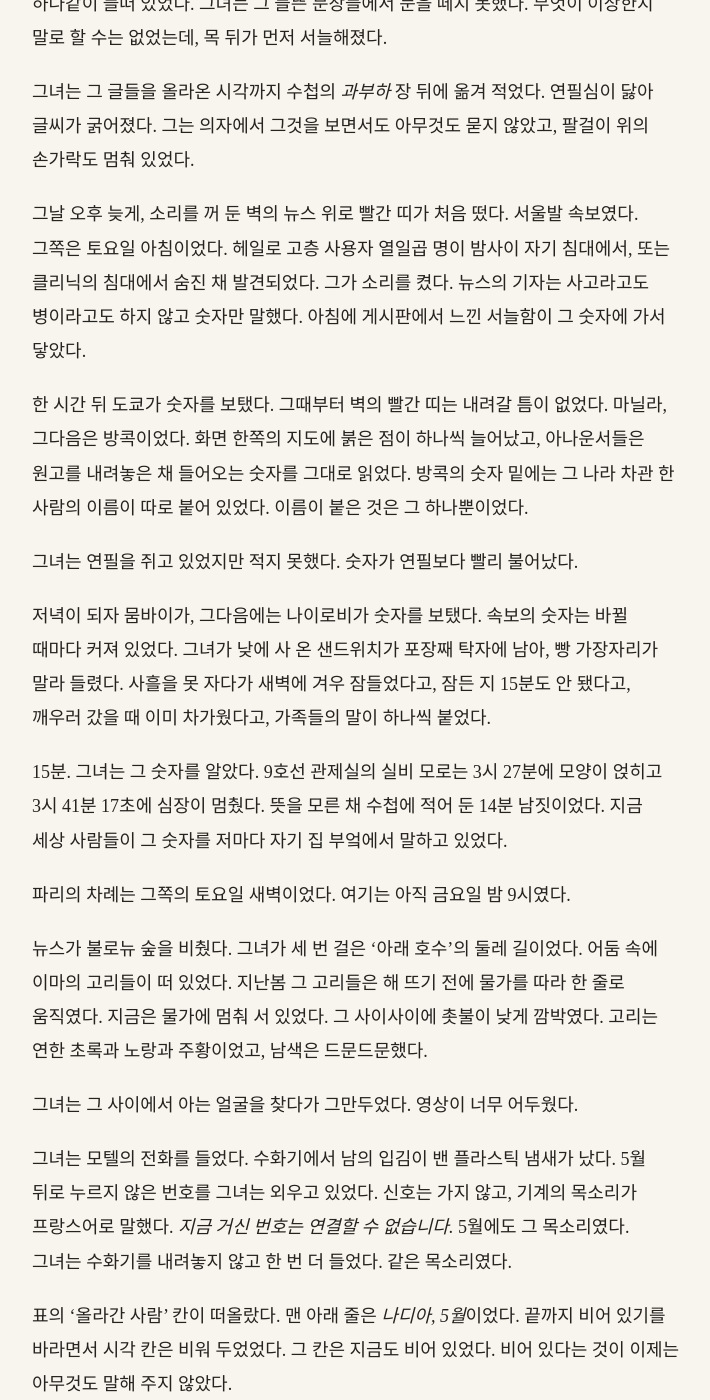
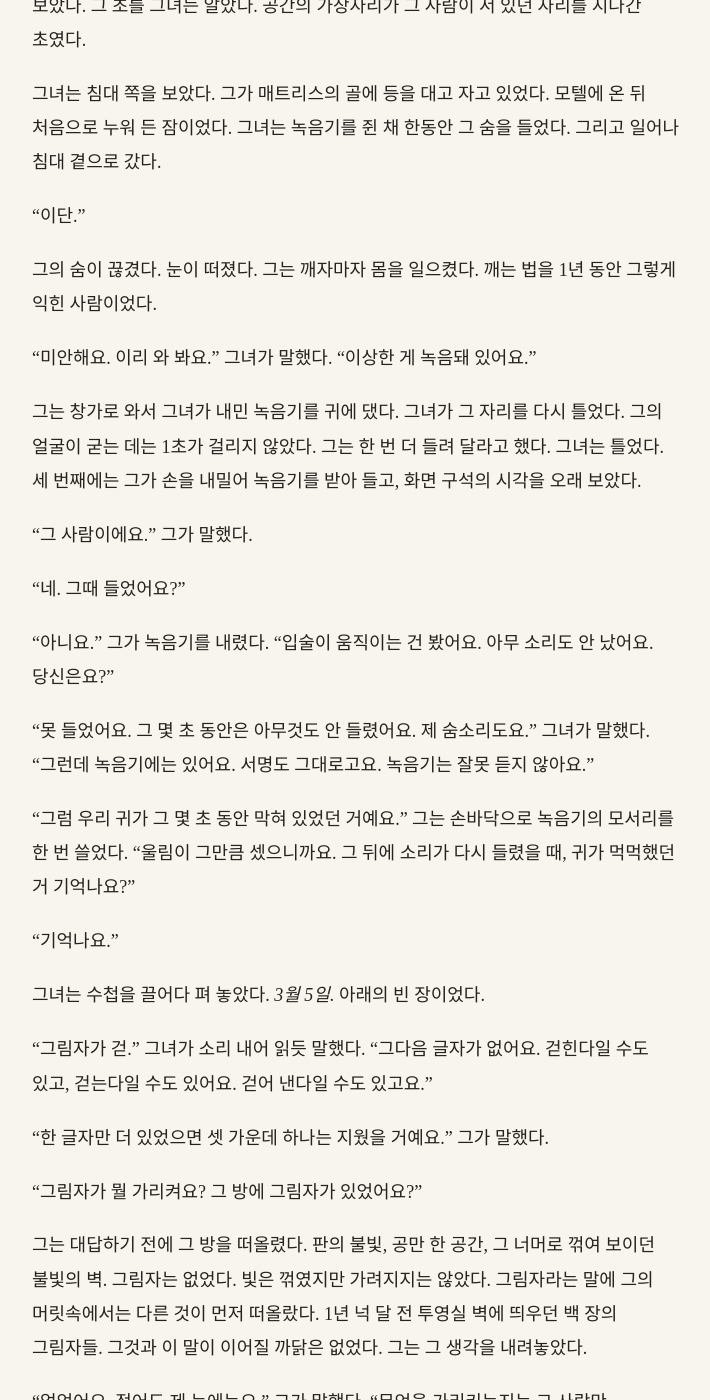
Before and after one commit to kangkkang/writer_s1_public, a Jekyll site: the page built from vol1/036.md, in a window 1280 px wide and 1400 px high, scrolled down 19157 px. Shown: the whole window, without its empty margins (284-994 px from the left). Built offline with Jekyll 4.4.1, drawn with Linux system fonts in a browser that asks for light colours; our own code applies the rules of GitHub Pages for plain Markdown files; some of the changed text lies outside the part shown.

Commit message:
Update from https://github.com/kangkkang/writer_s1/commit/26b48d733439eefbbd3326d2aa3ca84f64a2ea8a

```diff
--- a/vol1/036.md
+++ b/vol1/036.md
@@ -138,11 +138,11 @@
 
 한 사람이 그 신비한 공간 앞에 서 있었고, 공간이 커지는 순간 각진 조각으로 흩어졌다는 것도 썼다. 이름은 쓰지 않았다. 그 사람이 부회장이라는 것은 굳이 확인하지 않아도 되는 일이었다. 그러나 그 이름을 쓰면 위험해질 수 있었다. 이름이 나가는 순간, 그 방에 누가 있었고 누가 그것을 보았는지도 함께 드러날 것이었다.
 
-그녀는 오른쪽 허벅지의 주머니를 열고 회색 녹음기를 꺼내, 단말 옆면의 연결구에 꽂았다. 가상 화면에 창이 하나 열리고, 녹음기 안의 것들이 목록으로 떴다. 1년 넉 달 치의 송출 기록이었다. 줄마다 시각이 있었고, 그 기록 전체에 녹음기의 서명이 붙어 있었다.
+그녀는 오른쪽 허벅지의 주머니를 열고 회색 녹음기를 꺼내, 단말 옆면의 연결구에 꽂았다. 가상 화면에 창이 하나 열리고, 녹음기 안의 것들이 목록으로 떴다. 1년 넉 달 치의 송출 기록이었다. 줄마다 시각이 있었고, 그 기록 전체에 녹음기의 서명이 붙어 있었다. 목록의 맨 아래에는 녹음 하나가 더 있었다. 그 방에 들어선 때부터 뛰쳐나온 때까지의 소리였다.
 
 이 녹음기는 그녀가 녹음하는 모든 것에 시각과 서명을 붙였다. 누가 이것을 합성이라고 하면, 이 기록이 언제 어디서 옮겨 담겼는지를 그 서명이 보여 줄 것이었다.
 
-그녀는 그것을 글에 붙였다.
+그녀는 송출 기록을 글에 붙였다. 그 방의 녹음은 붙이지 않았다. 아직 들어 보지 못한 것이었다.
 
 그리고 손을 왼쪽 가슴의 주머니로 가져갔다.
 
@@ -386,6 +386,74 @@
 
 그녀는 연필을 쥔 채, 빈 장 위에서 손을 내리지 않았다.
 
+한참 뒤 그녀는 연필을 내려놓고 허벅지 주머니에서 녹음기를 꺼냈다. 목록의 맨 아래에 그 방의 녹음이 있었다. 며칠 동안 그녀는 그것을 열지 않았다. 열면 그 방에 다시 들어가야 했다.
+
+소리를 가장 작게 줄이고 녹음기를 귀에 댔다. 끝에서부터 거슬러 갔다. 계단을 달리는 발소리. 경보. 그의 숨. 그보다 조금 앞.
+
+그 방에서 그녀는 그 몇 초를 고요로 기억했다. 울림이 꼭대기까지 올라간 뒤, 세상의 소리가 다 빠져나간 몇 초였다. 녹음기는 그 몇 초를 고요로 기억하지 않았다. 바닥을 긁는 듯한 울림이 거기 그대로 있었다. 그리고 그 아래로, 목소리 하나가 있었다.
+
+낮고 평평했다. 이상하게 가벼웠다. 18분 동안 그 방에서 들은 목소리와 같은 사람의 것이었는데, 무언가가 빠져 있었다.
+
+*그림자가 걷—*
+
+거기서 끊겼다. 그다음은 울림뿐이었다.
+
+그녀는 같은 자리를 세 번 다시 들었다. 세 번 다 같은 초에서 끊겼다. 화면 구석의 시각을 보았다. 그 초를 그녀는 알았다. 공간의 가장자리가 그 사람이 서 있던 자리를 지나간 초였다.
+
+그녀는 침대 쪽을 보았다. 그가 매트리스의 골에 등을 대고 자고 있었다. 모텔에 온 뒤 처음으로 누워 든 잠이었다. 그녀는 녹음기를 쥔 채 한동안 그 숨을 들었다. 그리고 일어나 침대 곁으로 갔다.
+
+"이단."
+
+그의 숨이 끊겼다. 눈이 떠졌다. 그는 깨자마자 몸을 일으켰다. 깨는 법을 1년 동안 그렇게 익힌 사람이었다.
+
+"미안해요. 이리 와 봐요." 그녀가 말했다. "이상한 게 녹음돼 있어요."
+
+그는 창가로 와서 그녀가 내민 녹음기를 귀에 댔다. 그녀가 그 자리를 다시 틀었다. 그의 얼굴이 굳는 데는 1초가 걸리지 않았다. 그는 한 번 더 들려 달라고 했다. 그녀는 틀었다. 세 번째에는 그가 손을 내밀어 녹음기를 받아 들고, 화면 구석의 시각을 오래 보았다.
+
+"그 사람이에요." 그가 말했다.
+
+"네. 그때 들었어요?"
+
+"아니요." 그가 녹음기를 내렸다. "입술이 움직이는 건 봤어요. 아무 소리도 안 났어요. 당신은요?"
+
+"못 들었어요. 그 몇 초 동안은 아무것도 안 들렸어요. 제 숨소리도요." 그녀가 말했다. "그런데 녹음기에는 있어요. 서명도 그대로고요. 녹음기는 잘못 듣지 않아요."
+
+"그럼 우리 귀가 그 몇 초 동안 막혀 있었던 거예요." 그는 손바닥으로 녹음기의 모서리를 한 번 쓸었다. "울림이 그만큼 셌으니까요. 그 뒤에 소리가 다시 들렸을 때, 귀가 먹먹했던 거 기억나요?"
+
+"기억나요."
+
+그녀는 수첩을 끌어다 펴 놓았다. *3월 5일.* 아래의 빈 장이었다.
+
+"그림자가 걷." 그녀가 소리 내어 읽듯 말했다. "그다음 글자가 없어요. 걷힌다일 수도 있고, 걷는다일 수도 있어요. 걷어 낸다일 수도 있고요."
+
+"한 글자만 더 있었으면 셋 가운데 하나는 지웠을 거예요." 그가 말했다.
+
+"그림자가 뭘 가리켜요? 그 방에 그림자가 있었어요?"
+
+그는 대답하기 전에 그 방을 떠올렸다. 판의 불빛, 공만 한 공간, 그 너머로 꺾여 보이던 불빛의 벽. 그림자는 없었다. 빛은 꺾였지만 가려지지는 않았다. 그림자라는 말에 그의 머릿속에서는 다른 것이 먼저 떠올랐다. 1년 넉 달 전 투영실 벽에 띄우던 백 장의 그림자들. 그것과 이 말이 이어질 까닭은 없었다. 그는 그 생각을 내려놓았다.
+
+"없었어요. 적어도 제 눈에는요." 그가 말했다. "무엇을 가리키는지는 그 사람만 알았겠죠."
+
+"그 사람이 마지막에 그걸 말했다는 건요? 무서워서 한 말 같지는 않았어요. 목소리가요."
+
+"네. 기다리던 걸 본 사람 같았어요. 그 얼굴도 그랬고요." 그는 잠깐 말을 골랐다. "어떤 종교에서 쓰는 말일 수도 있어요. 아니면 그 사람이 혼자 쓰던 말이거나요. 그 사람이 무슨 생각을 하는 사람이었는지 우리는 하나도 몰라요."
+
+"그럼 지금 아는 건 뭐예요?"
+
+"그 사람이 그 초에 그 말을 했다는 거요. 그리고 다 하지 못했다는 거요."
+
+그녀는 그 말을 받아 적지 않았다. 대신 수첩의 빈 장에, *3월 5일.* 아래에 한 줄을 적었다.
+
+*그림자가 걷—*
+
+그 옆에 녹음기의 시각을 적었다. 출처 칸에 *녹음기 — 그 방*이라고 적었다. 뜻을 적는 칸은 비워 두었다.
+
+"모르겠어요." 그녀가 말했다.
+
+"저도요."
+
+그는 침대로 돌아가지 않았다. 창가의 의자 곁 바닥에 등을 대고 앉았고, 그녀는 의자에 앉은 채 수첩을 무릎 위에 두었다. 둘 다 그 한 줄을 더 말하지 않았다. 벽의 뉴스가 소리 없이 다음 날의 날씨로 넘어갔다.
+
 ---
 
 여섯째 날 아침에도 그녀는 시계를 먼저 감았다. 그다음 벽의 뉴스 대신 게시판을 열었다.
```
Also changed, not shown: vol1/034.md (+1 -1 lines), vol1/035.md (+2 -6 lines), vol2/051.md (+4 -4 lines).
